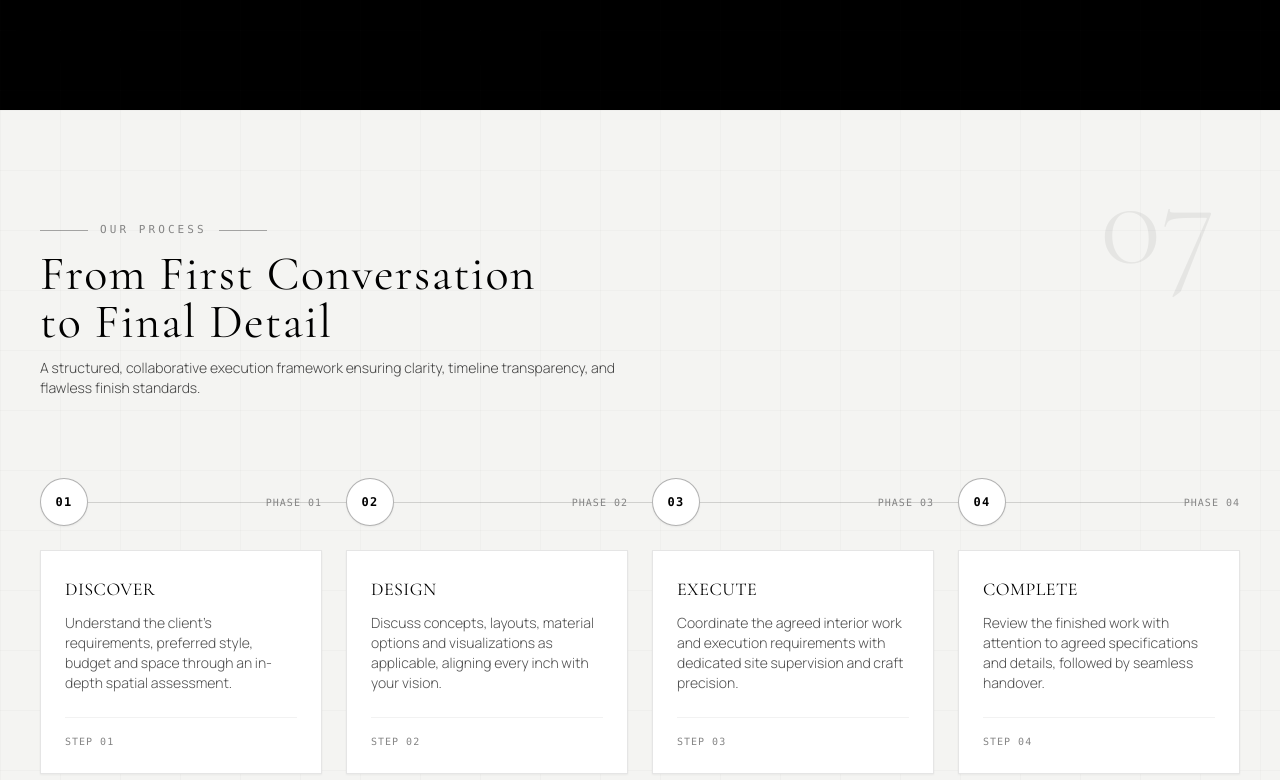
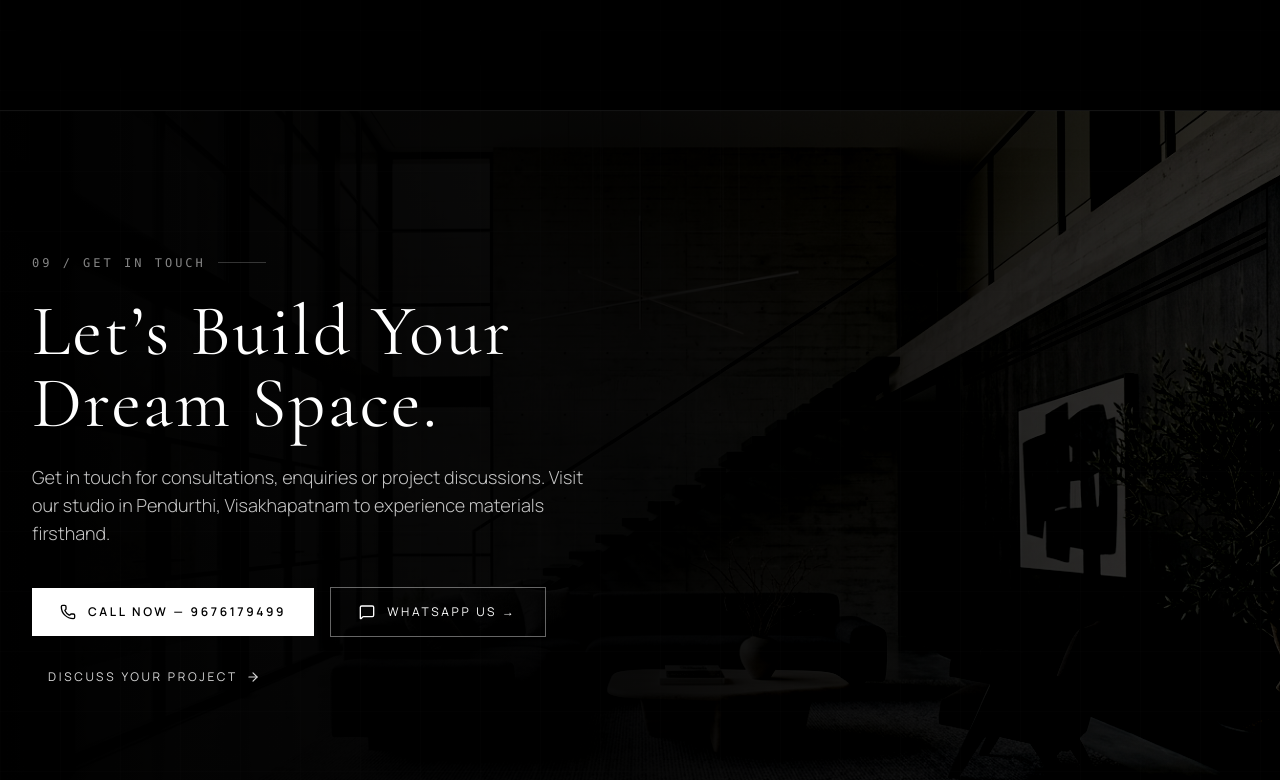
Before and after one commit to tillu370/SD-CLASSIC-INTERIORS, a React (Vite) app: page / in a window 1280 px wide. Shown: the part 6918-7698 px from the top of the page. Built offline with nearby package versions, Linux system fonts and the light colour scheme.

Commit message:
Remove ProcessSection (From First Conversation to Final Detail) from App

```diff
--- a/src/App.tsx
+++ b/src/App.tsx
@@ -7,7 +7,6 @@ import { ServicesSection } from './components/ServicesSection';
 import { OffersSection } from './components/OffersSection';
 import { PortfolioGallery } from './components/PortfolioGallery';
 import { AboutSection } from './components/AboutSection';
-import { ProcessSection } from './components/ProcessSection';
 import { ContactCTA } from './components/ContactCTA';
 import { ContactSection } from './components/ContactSection';
 import { Footer } from './components/Footer';
@@ -77,10 +76,7 @@ export const App: React.FC = () => {
         {/* 06. About SD Classic Interiors */}
         <AboutSection />
 
-        {/* 07. Methodology & Process */}
-        <ProcessSection />
-
-        {/* 08. Final Closing Call To Action */}
+        {/* 07. Final Closing Call To Action */}
         <ContactCTA onDiscussProject={scrollToContact} />
 
         {/* 10. Structured Contact Directory (Residential & Commercial) */}
--- a/src/components/Navbar.tsx
+++ b/src/components/Navbar.tsx
@@ -24,7 +24,7 @@ export const Navbar: React.FC<NavbarProps> = ({ onOpenQuote }) => {
       }
 
       // Active section spy
-      const sections = ['home', 'expertise', 'services', 'offers', 'portfolio', 'about', 'process', 'contact'];
+      const sections = ['home', 'expertise', 'services', 'offers', 'portfolio', 'about', 'contact'];
       for (const section of sections) {
         const el = document.getElementById(section);
         if (el) {
```
